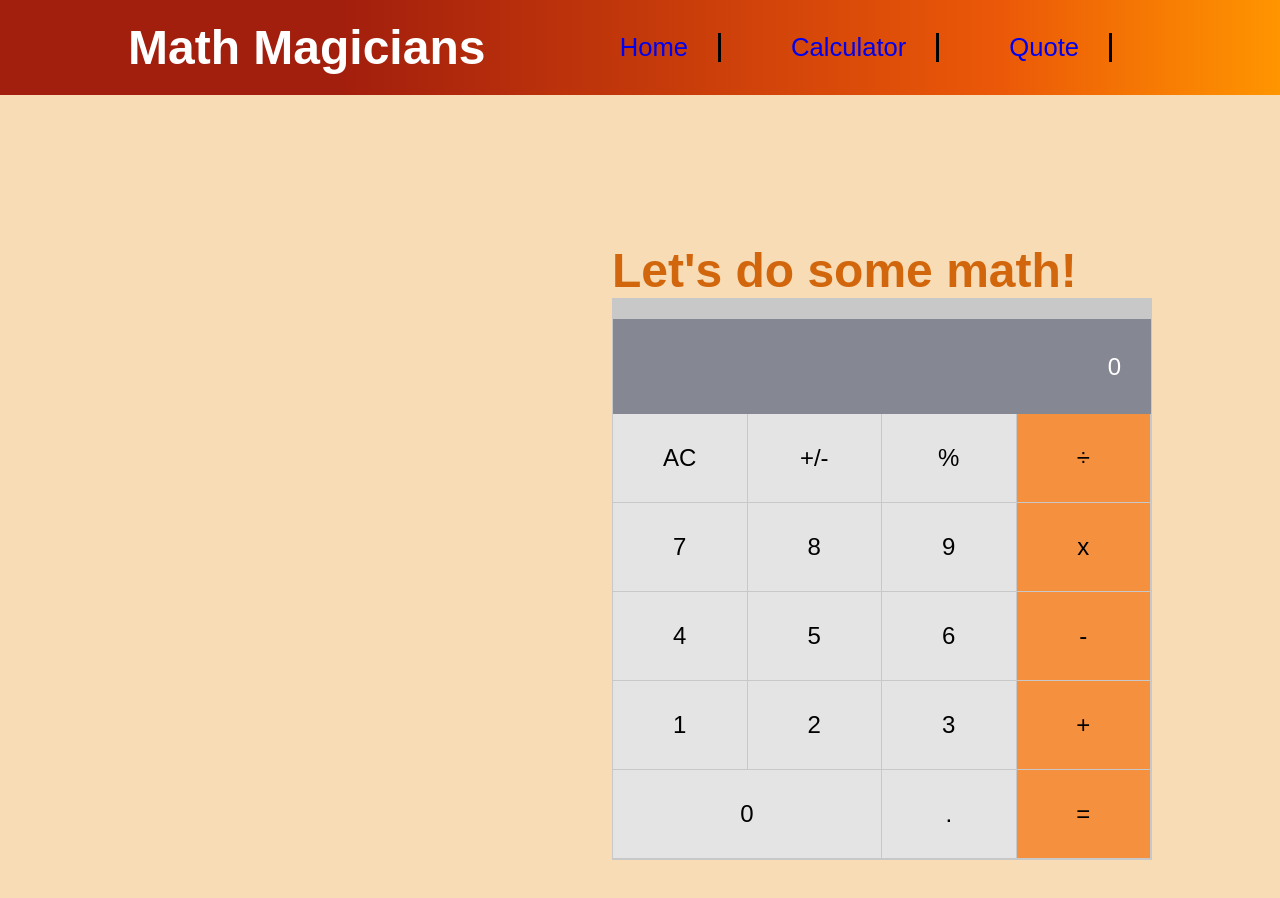
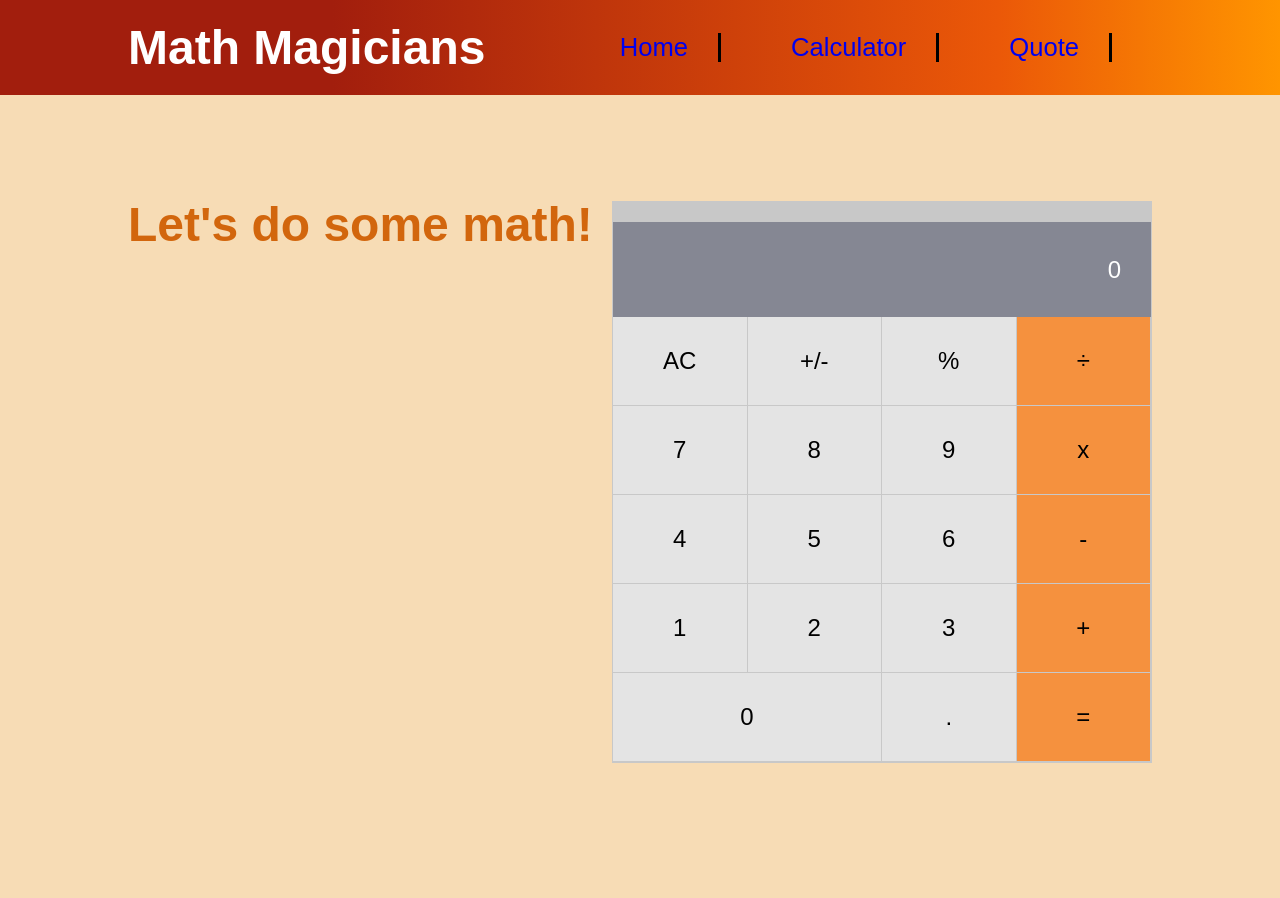
Before and after one commit to felixDev22/math-app1, a React (Create React App) app: page /calculator in a window 1280 px wide. Shown: the top 898 px of the page. After the commit the page ends 800 px from the top, so only its background shows below. Built offline with nearby package versions, Linux system fonts and the light colour scheme.

Commit message:
Align cal section

```diff
--- a/src/components/calculator.css
+++ b/src/components/calculator.css
@@ -13,10 +13,7 @@ body {
 }
 
 .cal-section {
-  margin-top: 10%;
-  margin-bottom: 10%;
-  padding: 20px 10%;
-  float: right;
+  padding: 8% 10%;
 }
 
 .cal {
@@ -24,6 +21,8 @@ body {
   width: 540px;
   height: auto;
   border: solid 1px #c8c8c8;
+  float: right;
+  margin-top: -5%;
 }
 
 .cal-input {
```
